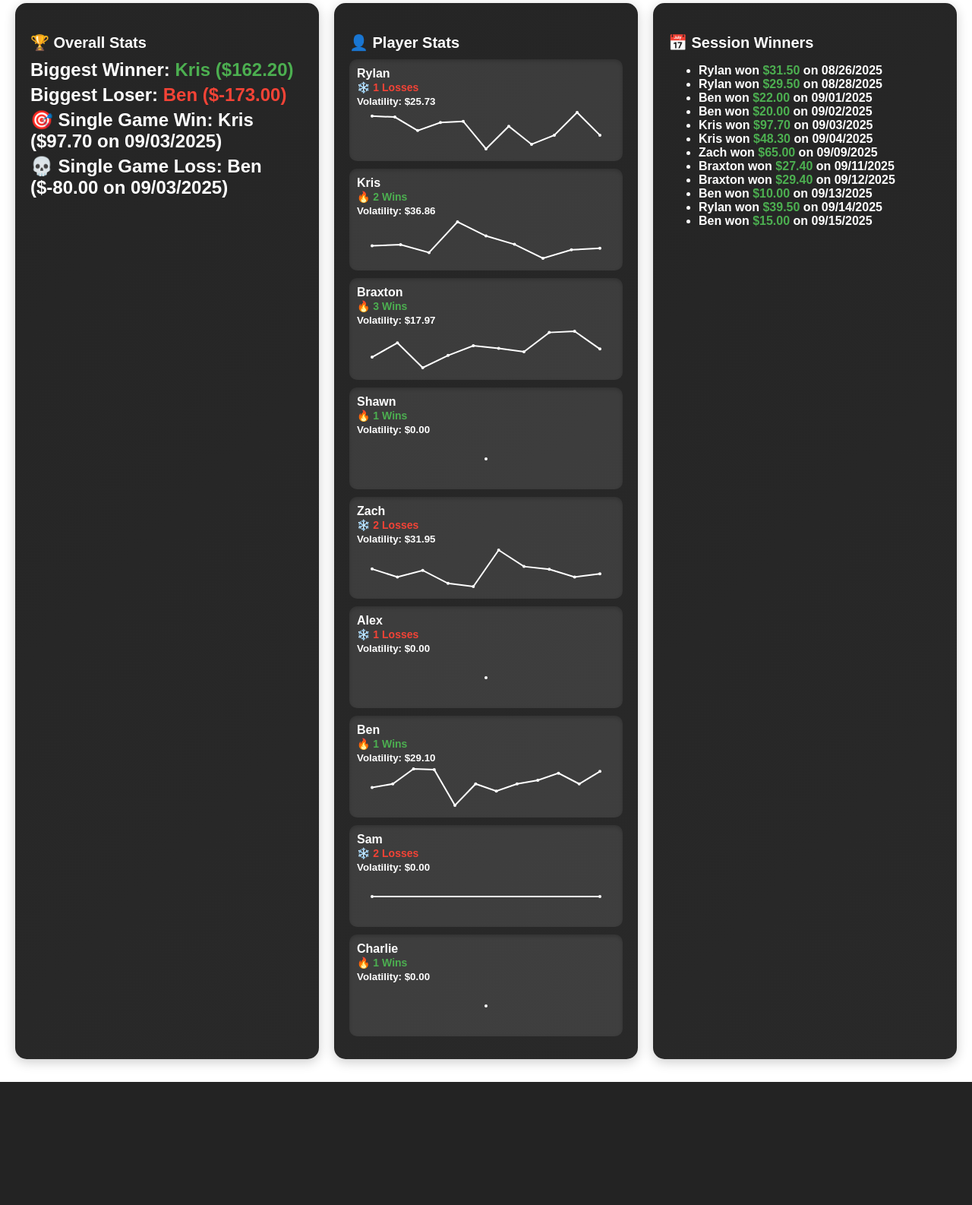
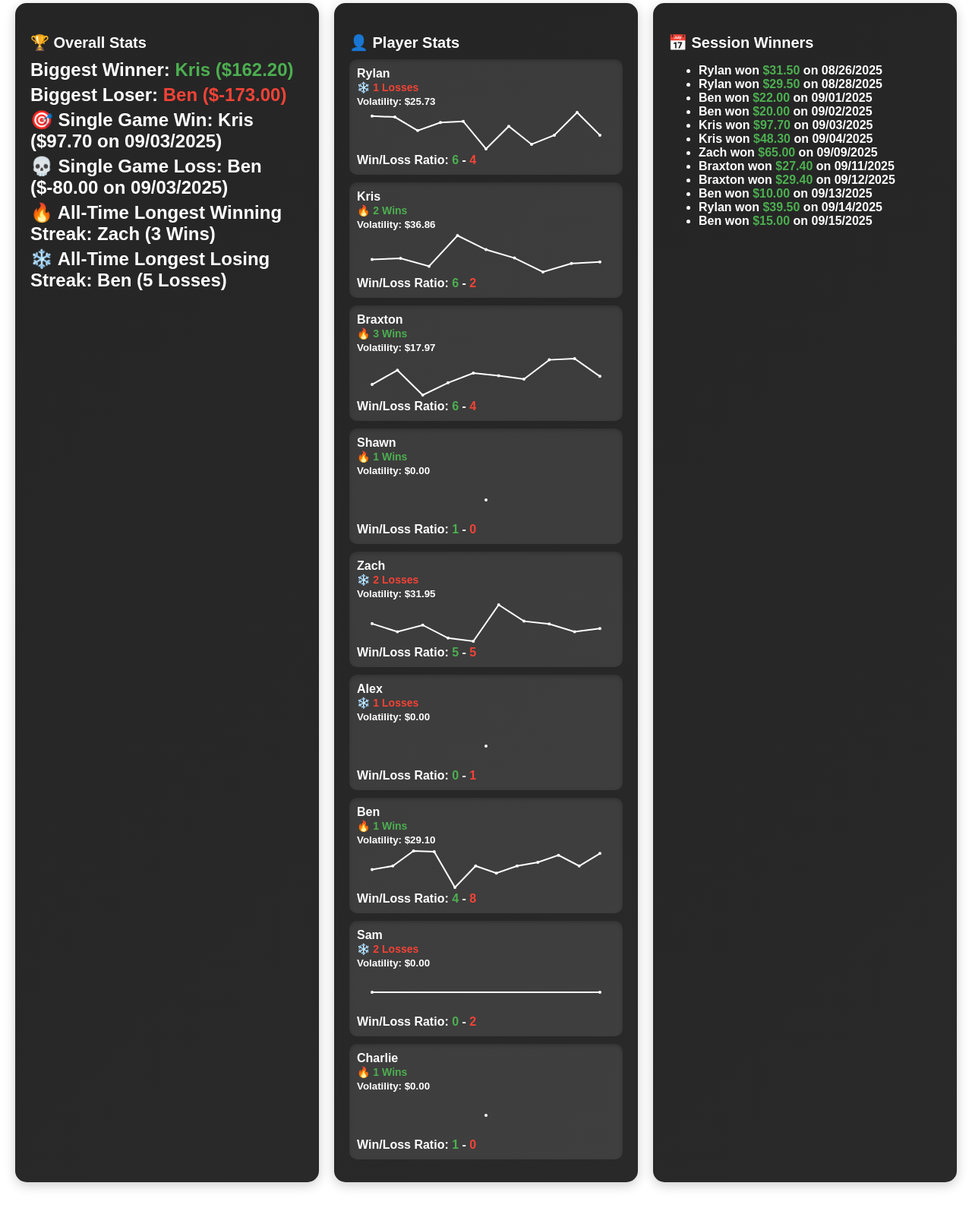
Before and after one commit to Braxtonboe/Home_Poker, a Flask app: page / in a window 1280 px wide. Shown: the part 213-1799 px from the top of the page at 76% size. Before the commit the page ends 1637 px from the top, so only its background shows below. Run offline with Flask 3, Linux system fonts and the light colour scheme; some libraries are stand-ins or nearby versions.

Commit message:
Added more Statistics

```diff
--- a/templates/index.html
+++ b/templates/index.html
@@ -140,7 +140,22 @@
           // Compute player volatility & streaks
           const winLossRates = {};
           const volatility = {};
-          const currentStreaks = {};
+          // Helper function for longest streaks
+          function getLongestStreak(arr, isWin) {
+            let max = 0, cur = 0;
+            arr.forEach(val => {
+              if ((isWin && val > 0) || (!isWin && val < 0)) {
+                cur++;
+                if (cur > max) max = cur;
+              } else {
+                cur = 0;
+              }
+            });
+            return max;
+          }
+
+          const longestWinStreaks = {};
+          const longestLossStreaks = {};
           Object.keys(players).forEach(player => {
             let wins=0, losses=0, sum=0, sumSq=0, count=0;
             let streak=0;
@@ -151,10 +166,25 @@
               streak = val>=0? (streak>0?streak+1:1):(streak<0?streak-1:-1);
             });
             const totalRounds=wins+losses;
-            winLossRates[player] = totalRounds>0? {win:(wins/totalRounds)*100, loss:(losses/totalRounds)*100}:{win:0,loss:0};
+            winLossRates[player] = {win:wins, total:totalRounds, loss:losses};
             volatility[player] = count>1? Math.sqrt((sumSq - sum*sum/count)/(count-1)):0;
+            longestWinStreaks[player] = getLongestStreak(players[player].profits, true);
+            longestLossStreaks[player] = getLongestStreak(players[player].profits, false);
+          });
+
+          // Restore current streaks for player cards
+          const currentStreaks = {};
+          Object.keys(players).forEach(player => {
+            let streak = 0;
+            players[player].profits.forEach(val => {
+              if (Object.is(val, -0)) return;
+              streak = val >= 0 ? (streak > 0 ? streak + 1 : 1) : (streak < 0 ? streak - 1 : -1);
+            });
             currentStreaks[player] = streak;
           });
+
+          const allTimeLongestWinner = Object.keys(longestWinStreaks).reduce((a,b) => longestWinStreaks[a] > longestWinStreaks[b] ? a : b);
+          const allTimeLongestLoser = Object.keys(longestLossStreaks).reduce((a,b) => longestLossStreaks[a] > longestLossStreaks[b] ? a : b);
 
           // Session winners
           let sessionTop = {};
@@ -177,6 +207,10 @@
               <div class="stat-value">Biggest Loser: <span class="negative">${biggestLoser} ($${totals[biggestLoser].toFixed(2)})</span></div>
               <div class="stat-value">🎯 Single Game Win: ${biggestSingleWin.player} ($${biggestSingleWin.value.toFixed(2)} on ${biggestSingleWin.date})</div>
               <div class="stat-value">💀 Single Game Loss: ${biggestSingleLoss.player} ($${biggestSingleLoss.value.toFixed(2)} on ${biggestSingleLoss.date})</div>
+              <div class="stat-value">🔥 All-Time Longest Winning Streak:
+                ${allTimeLongestWinner} (${longestWinStreaks[allTimeLongestWinner]} Wins)</div>
+              <div class="stat-value">❄️ All-Time Longest Losing Streak:
+                ${allTimeLongestLoser} (${longestLossStreaks[allTimeLongestLoser]} Losses)</div>
             </div>
           `;
 
@@ -196,6 +230,7 @@
                 <span style="color:${color};font-size:14px;">${streak}</span><br>
                 <small>Volatility: $${vol}</small>
                 <div id="${sparkId}" class="sparkline"></div>
+                  Win/Loss Ratio: <span class="positive">${winLossRates[p].win}</span> - <span class="negative">${winLossRates[p].loss}</span>
               </div>
             `;
           });
```
